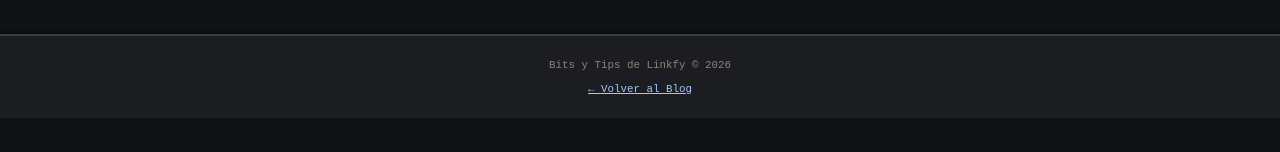
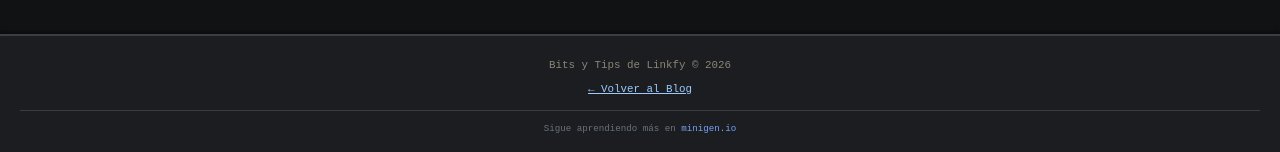
Before and after one commit to linkfy/bitsytips, a Jekyll site: the page built from _posts/2026-04-30-mi-primer-articulo.md, in a window 1280 px wide. Shown: the part 4048-4200 px from the top of the page. Built offline with Jekyll 4.4.1, drawn with Linux system fonts in a browser that asks for light colours; before the commit the page ends 4166 px from its top, so only the background shows below that.

Commit message:
Update theme

```diff
--- a/_layouts/post.html
+++ b/_layouts/post.html
@@ -47,6 +47,7 @@
     <footer>
       <p><small>Bits y Tips de Linkfy &copy; 2026</small></p>
       <p><small><a href="{{ site.baseurl }}/">← Volver al Blog</a></small></p>
+      <p class="footer-academy"><small>Sigue aprendiendo más en <a href="https://minigen.io">minigen.io</a></small></p>
     </footer>
   </body>
 </html>
--- a/assets/css/style.scss
+++ b/assets/css/style.scss
@@ -257,6 +257,24 @@ footer a {
   color: #9cc9ff;
 }
 
+.footer-academy {
+  color: #6b7280;
+  font-size: 11px;
+  margin-top: 10px;
+  border-top: 1px solid #3a3d42;
+  padding-top: 8px;
+}
+
+.footer-academy a {
+  color: #7aa2f7;
+  text-decoration: none;
+}
+
+.footer-academy a:hover {
+  color: #9cc9ff;
+  text-decoration: underline;
+}
+
 /* Navegación de posts */
 .post-navigation {
   display: flex;
```
